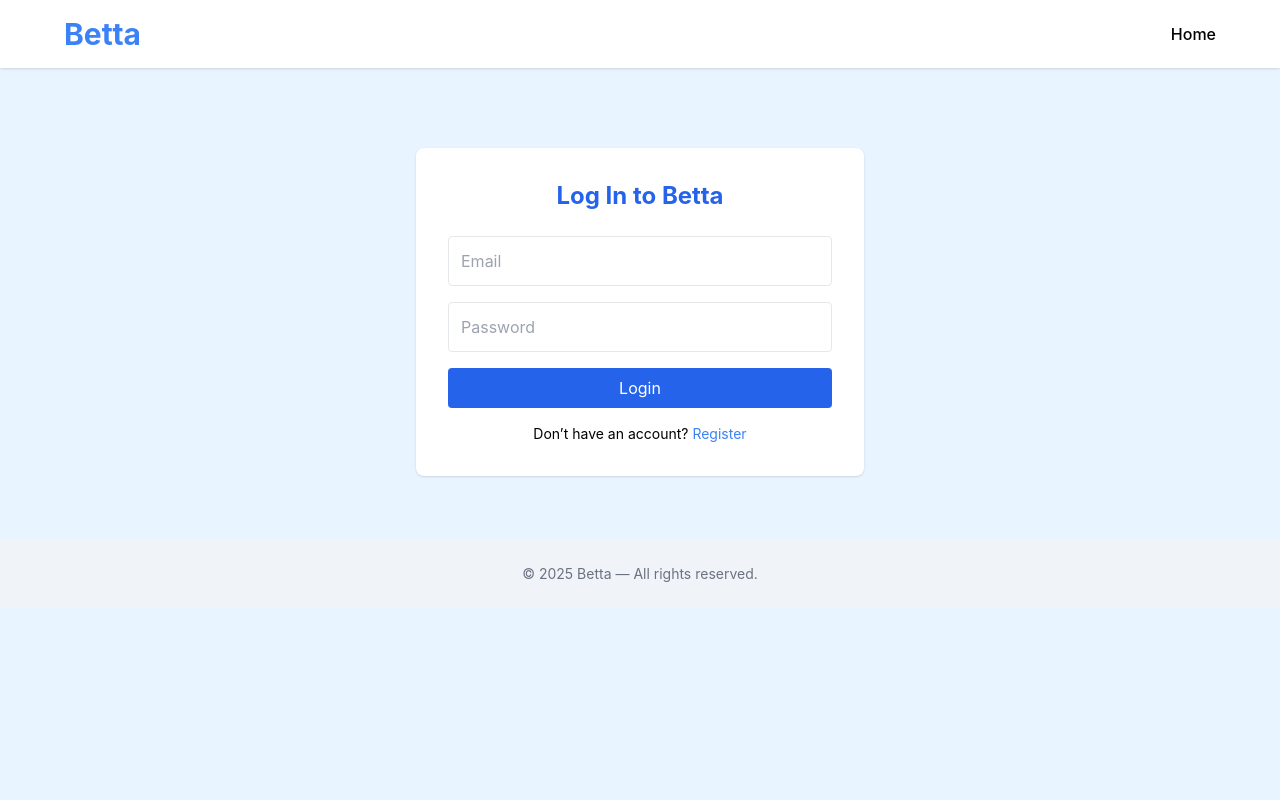
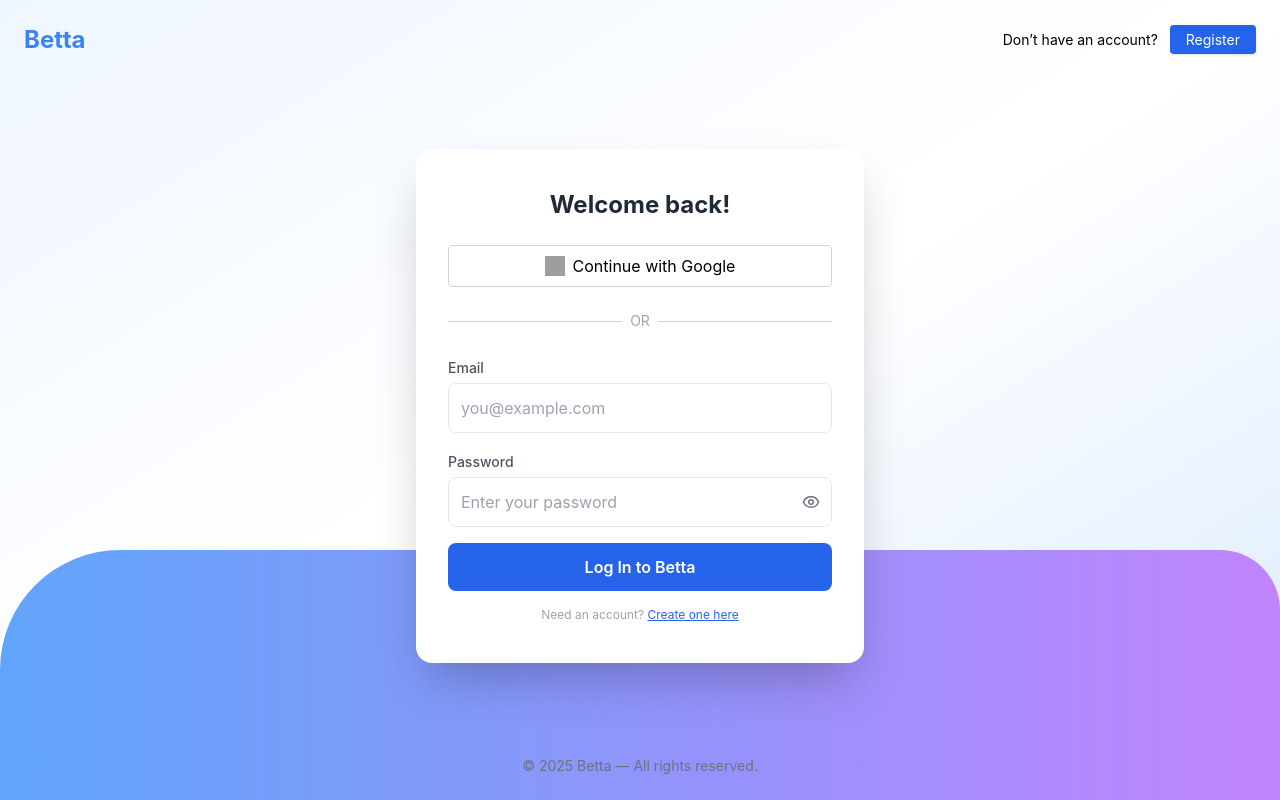
Before and after one commit to victorcreativee/Betta, a React (Create React App) app in the folder frontend/: page /login in a window 1280 px wide. Built offline with nearby package versions, Linux system fonts and the light colour scheme; grey boxes are pictures that could not be loaded.

Commit message:
login and register final

```diff
--- a/frontend/src/components/AuthFooter.jsx
+++ /dev/null
@@ -1,7 +0,0 @@
-export default function AuthFooter() {
-  return (
-    <footer className="bg-[#f0f4f8] text-gray-500 text-sm text-center py-6 mt-16">
-      <p>© {new Date().getFullYear()} Betta — All rights reserved.</p>
-    </footer>
-  );
-}
--- a/frontend/src/components/AuthHeader.jsx
+++ /dev/null
@@ -1,19 +0,0 @@
-import { Link } from "react-router-dom";
-
-export default function AuthHeader() {
-  return (
-    <header className="bg-white shadow py-4 w-full">
-      <div className="w-full flex justify-between items-center text-base font-medium">
-
-        <Link to ="/" ><h1 className="text-3xl font-bold text-blue-500 ml-16">Betta</h1></Link>
-
-
-        <nav className="space-x-2 mr-16">
-          <Link to="/" className="hover:text-blue-600">Home</Link>
-          {/* <Link to="/login" className="hover:text-blue-600">Login</Link> */}
-          {/* <Link to="/register" className="hover:text-blue-600">Register</Link> */}
-        </nav>
-      </div>
-    </header>
-  );
-}
--- a/frontend/src/pages/Login.jsx
+++ b/frontend/src/pages/Login.jsx
@@ -1,90 +1,131 @@
-import { useState } from 'react';
-import { useNavigate } from 'react-router-dom';
-import AuthHeader from '../components/AuthHeader';
-import AuthFooter from '../components/AuthFooter';
+import { useState } from "react";
+import { useNavigate, Link } from "react-router-dom";
+import { Eye, EyeOff } from "lucide-react";
 
-function Login() {
-  const [email, setEmail] = useState('');
-  const [password, setPassword] = useState('');
-  const [feedback, setFeedback] = useState('');
-  const [loading, setLoading] = useState(false);
+export default function Login() {
+  const [email, setEmail] = useState("");
+  const [password, setPassword] = useState("");
+  const [showPassword, setShowPassword] = useState(false);
+  const [error, setError] = useState("");
   const navigate = useNavigate();
 
   const handleLogin = async (e) => {
     e.preventDefault();
-    setLoading(true);
-    setFeedback('');
+    setError("");
 
     try {
-      const res = await fetch('http://localhost:5050/api/users/login', {
-        method: 'POST',
-        headers: { 'Content-Type': 'application/json' },
+      const res = await fetch("http://localhost:5050/api/users/login", {
+        method: "POST",
+        headers: { "Content-Type": "application/json" },
         body: JSON.stringify({ email, password }),
       });
 
       const data = await res.json();
-      setLoading(false);
+      if (!res.ok) throw new Error(data.message || "Login failed");
 
-      if (!res.ok) {
-        setFeedback(
-          res.status === 404
-            ? 'No account found. Want to register instead?'
-            : data.message || 'Login failed.'
-        );
-        return;
-      }
-
-      localStorage.setItem('user', JSON.stringify(data));
-      navigate('/dashboard');
+      localStorage.setItem("user", JSON.stringify(data));
+      navigate("/dashboard");
     } catch (err) {
-      setLoading(false);
-      setFeedback('An error occurred. Please try again.');
+      setError(err.message);
     }
   };
 
   return (
-    <>
-      <AuthHeader />
-      <main className="max-w-md mx-auto mt-20 p-8 bg-white rounded-lg shadow">
-        <h2 className="text-2xl font-bold mb-6 text-center text-blue-600">Log In to Betta</h2>
+    <div className="min-h-screen bg-gradient-to-br from-blue-50 via-white to-blue-100 flex flex-col">
+      {/* Header */}
+      <header className="flex justify-between items-center p-6">
+        <Link to="/" ><h1 className="text-2xl font-bold text-blue-500">Betta</h1></Link>
+        <p className="text-sm">
+          Don’t have an account?{" "}
+          <Link
+            to="/register"
+            className="ml-2 bg-blue-600 text-white px-4 py-1.5 rounded shadow hover:bg-blue-700 transition"
+          >
+            Register
+          </Link>
+        </p>
+      </header>
 
-        {feedback && <p className="text-red-500 text-sm text-center mb-4">{feedback}</p>}
+      {/* Form Container */}
+      <main className="flex-1 flex justify-center items-center relative z-10">
+        <div className="bg-white shadow-2xl rounded-xl px-8 py-10 w-full max-w-md text-center">
+          <h2 className="text-2xl font-bold text-gray-800 mb-6">
+            Welcome back!
+          </h2>
 
-        <form onSubmit={handleLogin} className="space-y-4">
+          {/* Google Placeholder */}
+          <button className="w-full flex items-center justify-center gap-2 border border-gray-300 px-4 py-2 rounded hover:bg-gray-100 transition">
+            <img src="https://www.svgrepo.com/show/475656/google-color.svg" alt="Google" className="w-5 h-5" />
+            Continue with Google
+          </button>
+
+          <div className="my-6 flex items-center gap-2 text-sm text-gray-400">
+            <hr className="flex-grow border-gray-300" />
+            OR
+            <hr className="flex-grow border-gray-300" />
+          </div>
+
+          {error && <p className="text-red-500 text-sm mb-4">{error}</p>}
+
+          {/* Login Form */}
+          <form onSubmit={handleLogin} className="space-y-4 text-left">
+            <div>
+              <label className="text-sm font-medium text-gray-600">Email</label>
               <input
                 type="email"
-            placeholder="Email"
-            className="w-full p-3 border rounded focus:outline-none focus:ring-2 focus:ring-blue-400"
                 value={email}
                 onChange={(e) => setEmail(e.target.value)}
+                placeholder="you@example.com"
+                className="w-full mt-1 p-3 border rounded-lg focus:outline-none focus:ring-2 focus:ring-blue-300"
                 required
               />
+            </div>
+
+            <div>
+              <label className="text-sm font-medium text-gray-600">Password</label>
+              <div className="relative mt-1">
                 <input
-            type="password"
-            placeholder="Password"
-            className="w-full p-3 border rounded focus:outline-none focus:ring-2 focus:ring-blue-400"
+                  type={showPassword ? "text" : "password"}
                   value={password}
                   onChange={(e) => setPassword(e.target.value)}
+                  placeholder="Enter your password"
+                  className="w-full p-3 border rounded-lg pr-10 focus:outline-none focus:ring-2 focus:ring-blue-300"
                   required
                 />
                 <button
+                  type="button"
+                  className="absolute top-1/2 right-3 transform -translate-y-1/2 text-gray-500"
+                  onClick={() => setShowPassword(!showPassword)}
+                >
+                  {showPassword ? <EyeOff size={18} /> : <Eye size={18} />}
+                </button>
+              </div>
+            </div>
+
+            <button
               type="submit"
-            className="w-full bg-blue-600 text-white py-2 rounded hover:bg-blue-700 transition"
+              className="w-full mt-4 bg-blue-600 text-white py-3 rounded-lg font-semibold hover:bg-blue-700 transition"
             >
-            {loading ? 'Logging in...' : 'Login'}
+              Log In to Betta
             </button>
           </form>
 
-        <div className="text-sm text-center mt-4">
-          Don’t have an account?{' '}
-          <a href="/register" className="text-blue-500 hover:underline">
-            Register
-          </a>
+          <p className="text-xs text-gray-400 mt-4">
+            Need an account?{" "}
+            <Link to="/register" className="underline text-blue-600">
+              Create one here
+            </Link>
+          </p>
         </div>
       </main>
-      <AuthFooter />
-    </>
+
+      {/* Slanted Background */}
+      <div className="absolute bottom-0 left-0 w-full h-[250px] bg-gradient-to-r from-blue-400 to-purple-400 rounded-tl-[120px] rounded-tr-[60px]"></div>
+
+      {/* Footer */}
+      <footer className="text-center text-sm text-gray-500 mt-auto py-6 z-10 relative">
+        © {new Date().getFullYear()} Betta — All rights reserved.
+      </footer>
+    </div>
   );
 }
-
-export default Login;
--- a/frontend/src/pages/Register.jsx
+++ b/frontend/src/pages/Register.jsx
@@ -1,99 +1,144 @@
-import { useState } from 'react';
-import { useNavigate } from 'react-router-dom';
-import AuthHeader from '../components/AuthHeader';
-import AuthFooter from '../components/AuthFooter';
+import { useState } from "react";
+import { useNavigate, Link } from "react-router-dom";
+import { Eye, EyeOff } from "lucide-react";
 
-function Register() {
-  const [name, setName] = useState('');
-  const [email, setEmail] = useState('');
-  const [password, setPassword] = useState('');
-  const [feedback, setFeedback] = useState('');
-  const [loading, setLoading] = useState(false);
+export default function Register() {
+  const [name, setName] = useState("");
+  const [email, setEmail] = useState("");
+  const [password, setPassword] = useState("");
+  const [showPassword, setShowPassword] = useState(false);
+  const [error, setError] = useState("");
   const navigate = useNavigate();
 
   const handleRegister = async (e) => {
     e.preventDefault();
-    setLoading(true);
-    setFeedback('');
+    setError("");
 
     try {
-      const res = await fetch('http://localhost:5050/api/users/register', {
-        method: 'POST',
-        headers: { 'Content-Type': 'application/json' },
+      const res = await fetch("http://localhost:5050/api/users/register", {
+        method: "POST",
+        headers: { "Content-Type": "application/json" },
         body: JSON.stringify({ name, email, password }),
       });
 
       const data = await res.json();
-      setLoading(false);
+      if (!res.ok) throw new Error(data.message || "Registration failed");
 
-      if (!res.ok) {
-        setFeedback(
-          res.status === 409
-            ? 'Account already exists. Please log in instead.'
-            : data.message || 'Registration failed.'
-        );
-        return;
-      }
-
-      localStorage.setItem('user', JSON.stringify(data));
-      navigate('/dashboard');
+      localStorage.setItem("user", JSON.stringify(data));
+      navigate("/dashboard");
     } catch (err) {
-      setLoading(false);
-      setFeedback('Something went wrong. Please try again.');
+      setError(err.message);
     }
   };
 
   return (
-    <>
-      <AuthHeader />
-      <main className="max-w-md mx-auto mt-20 p-8 bg-white rounded-lg shadow">
-        <h2 className="text-2xl font-bold mb-6 text-center text-green-600">Create Your Betta Account</h2>
+    <div className="min-h-screen bg-gradient-to-br from-blue-50 via-white to-blue-100 flex flex-col">
+      {/* Header */}
+      <header className="flex justify-between items-center p-6">
+        <Link to="/" ><h1 className="text-2xl font-bold text-blue-500">Betta</h1></Link>
+        <p className="text-sm">
+          Already have an account?{" "}
+          <Link
+            to="/login"
+            className="ml-2 bg-blue-600 text-white px-4 py-1.5 rounded shadow hover:bg-blue-700 transition"
+          >
+            Login
+          </Link>
+        </p>
+      </header>
 
-        {feedback && <p className="text-red-500 text-sm text-center mb-4">{feedback}</p>}
+      {/* Form Container */}
+      <main className="flex-1 flex justify-center items-center relative z-10">
+        <div className="bg-white shadow-2xl rounded-xl px-8 py-10 w-full max-w-md text-center">
+          <h2 className="text-2xl font-bold text-gray-800 mb-6">
+            Seconds to sign up!
+          </h2>
 
-        <form onSubmit={handleRegister} className="space-y-4">
+          {/* Google Placeholder */}
+          <button className="w-full flex items-center justify-center gap-2 border border-gray-300 px-4 py-2 rounded hover:bg-gray-100 transition">
+            <img src="https://www.svgrepo.com/show/475656/google-color.svg" alt="Google" className="w-5 h-5" />
+            Continue with Google
+          </button>
+
+          <div className="my-6 flex items-center gap-2 text-sm text-gray-400">
+            <hr className="flex-grow border-gray-300" />
+            OR
+            <hr className="flex-grow border-gray-300" />
+          </div>
+
+          {/* Error Message */}
+          {error && <p className="text-red-500 text-sm mb-4">{error}</p>}
+
+          {/* Form */}
+          <form onSubmit={handleRegister} className="space-y-4 text-left">
+            <div>
+              <label className="text-sm font-medium text-gray-600">Full Name</label>
               <input
                 type="text"
-            placeholder="Name"
-            className="w-full p-3 border rounded focus:outline-none focus:ring-2 focus:ring-green-400"
                 value={name}
                 onChange={(e) => setName(e.target.value)}
+                placeholder="John Doe"
+                className="w-full mt-1 p-3 border rounded-lg focus:outline-none focus:ring-2 focus:ring-blue-300"
                 required
               />
+            </div>
+
+            <div>
+              <label className="text-sm font-medium text-gray-600">Email</label>
               <input
                 type="email"
-            placeholder="Email"
-            className="w-full p-3 border rounded focus:outline-none focus:ring-2 focus:ring-green-400"
                 value={email}
                 onChange={(e) => setEmail(e.target.value)}
+                placeholder="you@example.com"
+                className="w-full mt-1 p-3 border rounded-lg focus:outline-none focus:ring-2 focus:ring-blue-300"
                 required
               />
+            </div>
+
+            <div>
+              <label className="text-sm font-medium text-gray-600">Password</label>
+              <div className="relative mt-1">
                 <input
-            type="password"
-            placeholder="Password"
-            className="w-full p-3 border rounded focus:outline-none focus:ring-2 focus:ring-green-400"
+                  type={showPassword ? "text" : "password"}
                   value={password}
                   onChange={(e) => setPassword(e.target.value)}
+                  placeholder="Minimum 8 characters"
+                  className="w-full p-3 border rounded-lg pr-10 focus:outline-none focus:ring-2 focus:ring-blue-300"
                   required
                 />
                 <button
+                  type="button"
+                  className="absolute top-1/2 right-3 transform -translate-y-1/2 text-gray-500"
+                  onClick={() => setShowPassword(!showPassword)}
+                >
+                  {showPassword ? <EyeOff size={18} /> : <Eye size={18} />}
+                </button>
+              </div>
+            </div>
+
+            <button
               type="submit"
-            className="w-full bg-green-600 text-white py-2 rounded hover:bg-green-700 transition"
+              className="w-full mt-4 bg-blue-600 text-white py-3 rounded-lg font-semibold hover:bg-blue-700 transition"
             >
-            {loading ? 'Creating account...' : 'Register'}
+              Sign Up with Betta
             </button>
           </form>
 
-        <div className="text-sm text-center mt-4">
-          Already have an account?{' '}
-          <a href="/login" className="text-green-500 hover:underline">
-            Log in
-          </a>
+          <p className="text-xs text-gray-400 mt-4">
+            By clicking Sign Up, you agree to our{" "}
+            <span className="underline">Terms of Service</span> and{" "}
+            <span className="underline">Privacy Policy</span>.
+          </p>
         </div>
       </main>
-      <AuthFooter />
-    </>
+
+      {/* Slanted Background */}
+      <div className="absolute bottom-0 left-0 w-full h-[250px] bg-gradient-to-r from-blue-400 to-purple-400 rounded-tl-[120px] rounded-tr-[60px]"></div>
+
+      {/* Footer */}
+      <footer className="text-center text-sm text-gray-500 mt-auto py-6 z-10 relative">
+        © {new Date().getFullYear()} Betta — All rights reserved.
+      </footer>
+    </div>
   );
 }
-
-export default Register;
```
Lines whose indentation alone changed are shown as unchanged.
